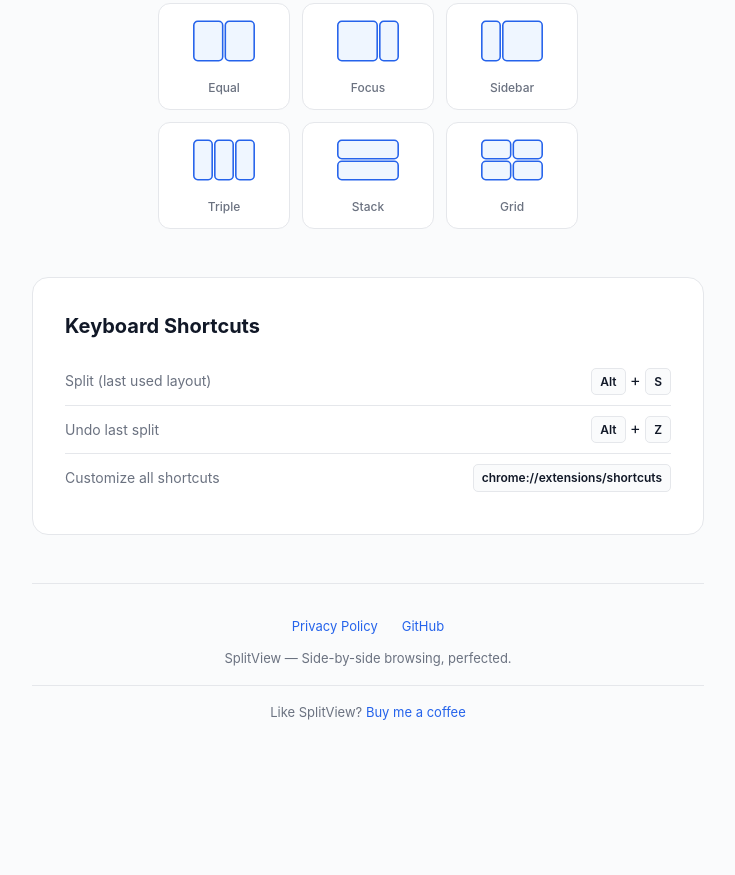
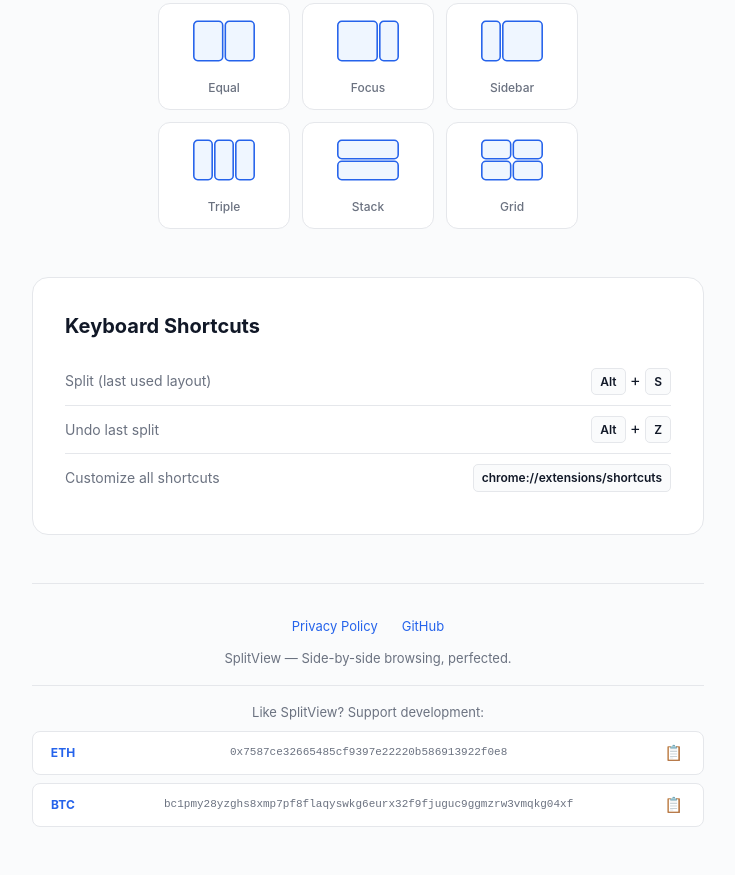
Before and after one commit to AlexBatok/splitview, a browser extension: page docs/index.html in a window 1280 px wide. Shown: the part 1100-1975 px from the top of the page, without its empty margins (272-1007 px from the left). Before the commit the page ends 1871 px from the top, so only its background shows below. Drawn offline with Linux system fonts and the light colour scheme.

Commit message:
Add Rate Us + donate section, bump to v1.0.2
- Popup: ★★★★★ Rate Us link → CWS reviews
- Popup: ☕ Buy me a coffee link → landing page donate
- Landing page: crypto donate section (ETH + BTC) with copy buttons
- Version bump 1.0.1 → 1.0.2

Co-Authored-By: Claude Opus 4.6 <noreply@anthropic.com>

```diff
--- a/docs/index.html
+++ b/docs/index.html
@@ -254,6 +254,19 @@
       border-top: 1px solid var(--border);
     }
 
+    .crypto-row {
+      display: flex; align-items: center; gap: 10px;
+      padding: 10px 14px; margin-top: 8px;
+      background: var(--card); border: 1px solid var(--border); border-radius: 8px;
+    }
+    .crypto-label { font-weight: 700; font-size: 12px; color: var(--accent); min-width: 32px; }
+    .crypto-row code { font-size: 11px; word-break: break-all; color: var(--muted); flex: 1; }
+    .crypto-copy {
+      border: none; background: transparent; font-size: 15px; cursor: pointer;
+      padding: 2px 6px; border-radius: 6px; color: var(--muted); transition: background 0.15s;
+    }
+    .crypto-copy:hover { background: var(--border); }
+
     @media (max-width: 480px) {
       .hero h1 { font-size: 28px; }
       .hero p { font-size: 16px; }
@@ -360,11 +373,31 @@
         <a href="https://github.com/AlexBatok/splitview" target="_blank">GitHub</a>
       </div>
       <p>SplitView &mdash; Side-by-side browsing, perfected.</p>
-      <div class="donate-section">
-        <p>Like SplitView? <a href="https://i.bybit.com/21KabK3i" target="_blank">Buy me a coffee</a></p>
+      <div id="donate" class="donate-section">
+        <p>Like SplitView? Support development:</p>
+        <div class="crypto-row">
+          <span class="crypto-label">ETH</span>
+          <code>0x7587ce32665485cf9397e22220b586913922f0e8</code>
+          <button class="crypto-copy" data-addr="0x7587ce32665485cf9397e22220b586913922f0e8" title="Copy">&#128203;</button>
+        </div>
+        <div class="crypto-row">
+          <span class="crypto-label">BTC</span>
+          <code>bc1pmy28yzghs8xmp7pf8flaqyswkg6eurx32f9fjuguc9ggmzrw3vmqkg04xf</code>
+          <button class="crypto-copy" data-addr="bc1pmy28yzghs8xmp7pf8flaqyswkg6eurx32f9fjuguc9ggmzrw3vmqkg04xf" title="Copy">&#128203;</button>
+        </div>
       </div>
     </footer>
   </div>
 
+<script>
+document.querySelectorAll('.crypto-copy').forEach(btn => {
+  btn.addEventListener('click', () => {
+    navigator.clipboard.writeText(btn.getAttribute('data-addr')).then(() => {
+      btn.textContent = '✓';
+      setTimeout(() => { btn.innerHTML = '&#128203;'; }, 2000);
+    });
+  });
+});
+</script>
 </body>
 </html>
```
Also changed, not shown: popup/popup.css (+13 -0 lines), popup/popup.html (+12 -1 lines), popup/popup.js (+10 -0 lines), manifest.json.
